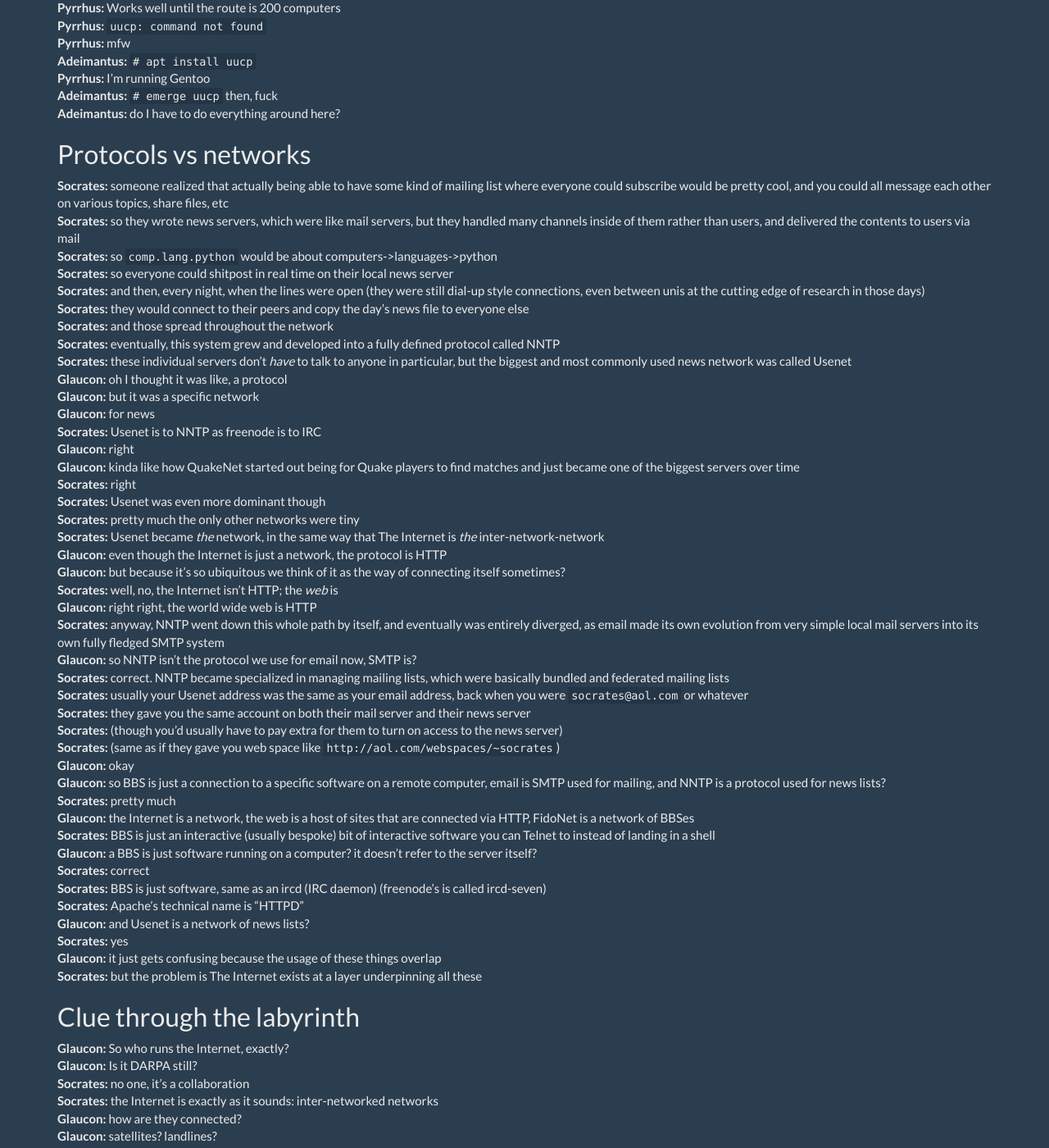
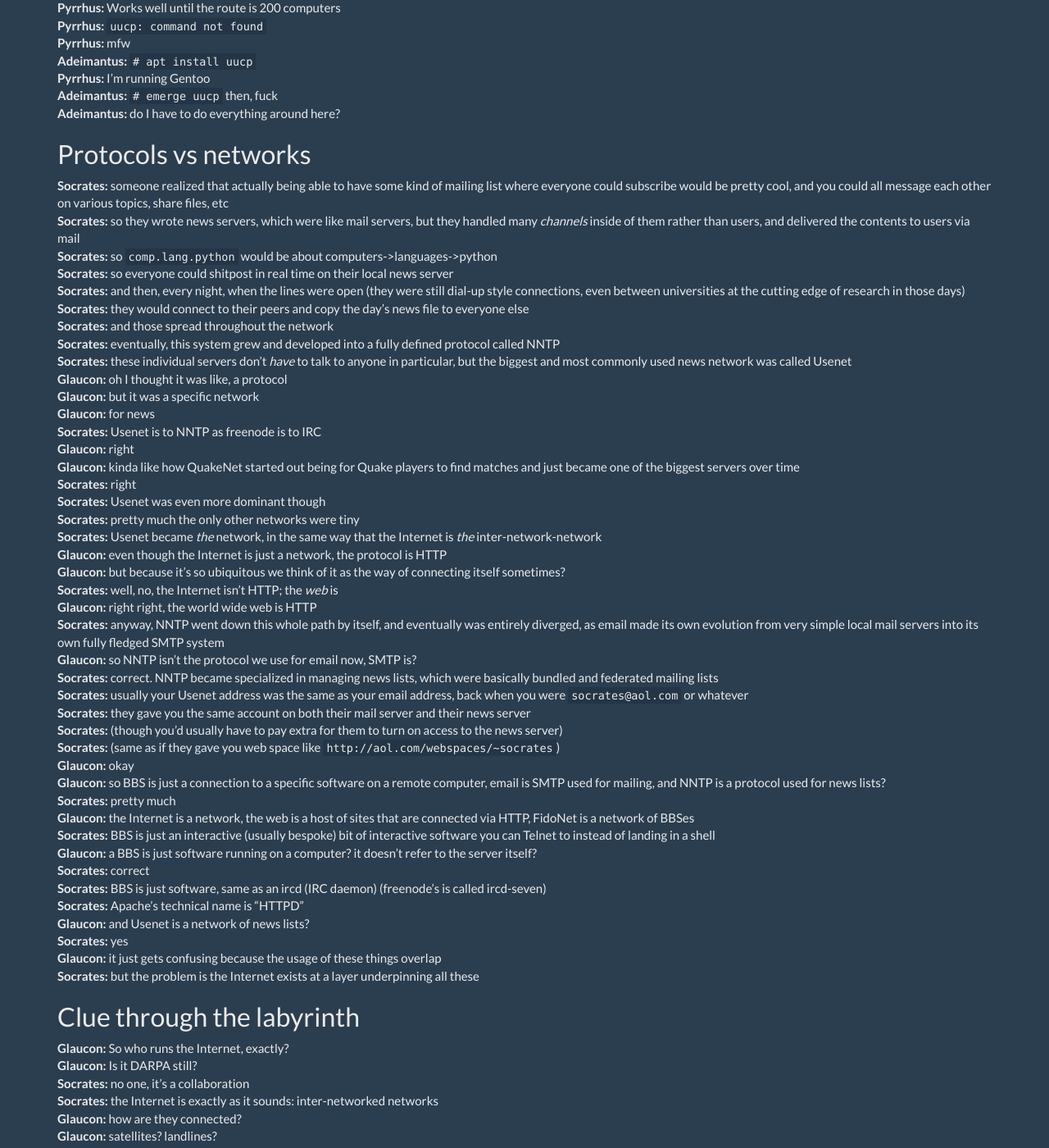
Before and after one commit to scriptkitties/fglt, a Jekyll site: the page built from _agora/book-03-daemons-at-the-gateway-part-01.md, in a window 1280 px wide and 1400 px high, scrolled down 3496 px. Shown: the whole window at 82% size. Built offline with Jekyll 4.4.1, drawn with Linux system fonts in a browser that asks for light colours; some of the changed text lies outside the part shown.

Commit message:
Typographical corrections

```diff
--- a/_agora/book-03-daemons-at-the-gateway-part-01.md
+++ b/_agora/book-03-daemons-at-the-gateway-part-01.md
@@ -99,7 +99,7 @@
 **Socrates:** but it was no more custom than SSH to Netris is "custom" SSH
 **Socrates:** make sense?
 **Socrates:** (i.e., it's not at all custom, just instead of launching `bash`, it launches another application)
-**Socrates:** SSH/telnet remained unchanged
+**Socrates:** SSH/Telnet remained unchanged
 **Glaucon:** right that's what I meant
 **Glaucon:** you jack into a program as opposed to the terminal [^svt]
 
@@ -135,7 +135,7 @@
 **Socrates:** `httpd` = http daemon = Apache
 **Socrates:** etc
 **Glaucon:** neato
-**Socrates:** see also systemd
+**Socrates:** see also: systemd
 **Adeimantus:** he said the s-word
 **Pyrrhus:** Inb4 systemD is botnet
 **Adeimantus:** see, there it goes
@@ -178,10 +178,10 @@
 ---------------------
 
 **Socrates:** someone realized that actually being able to have some kind of mailing list where everyone could subscribe would be pretty cool, and you could all message each other on various topics, share files, etc
-**Socrates:** so they wrote news servers, which were like mail servers, but they handled many channels inside of them rather than users, and delivered the contents to users via mail
+**Socrates:** so they wrote news servers, which were like mail servers, but they handled many *channels* inside of them rather than users, and delivered the contents to users via mail
 **Socrates:** so `comp.lang.python` would be about computers-&gt;languages-&gt;python
 **Socrates:** so everyone could shitpost in real time on their local news server
-**Socrates:** and then, every night, when the lines were open (they were still dial-up style connections, even between unis at the cutting edge of research in those days)
+**Socrates:** and then, every night, when the lines were open (they were still dial-up style connections, even between universities at the cutting edge of research in those days)
 **Socrates:** they would connect to their peers and copy the day's news file to everyone else
 **Socrates:** and those spread throughout the network
 **Socrates:** eventually, this system grew and developed into a fully defined protocol called NNTP
@@ -195,14 +195,14 @@
 **Socrates:** right
 **Socrates:** Usenet was even more dominant though
 **Socrates:** pretty much the only other networks were tiny
-**Socrates:** Usenet became *the* network, in the same way that The Internet is *the* inter-network-network
+**Socrates:** Usenet became *the* network, in the same way that the Internet is *the* inter-network-network
 **Glaucon:** even though the Internet is just a network, the protocol is HTTP
 **Glaucon:** but because it's so ubiquitous we think of it as the way of connecting itself sometimes?
 **Socrates:** well, no, the Internet isn't HTTP; the *web* is
 **Glaucon:** right right, the world wide web is HTTP
 **Socrates:** anyway, NNTP went down this whole path by itself, and eventually was entirely diverged, as email made its own evolution from very simple local mail servers into its own fully fledged SMTP system
 **Glaucon:** so NNTP isn't the protocol we use for email now, SMTP is?
-**Socrates:** correct. NNTP became specialized in managing mailing lists, which were basically bundled and federated mailing lists
+**Socrates:** correct. NNTP became specialized in managing news lists, which were basically bundled and federated mailing lists
 **Socrates:** usually your Usenet address was the same as your email address, back when you were `socrates@aol.com` or whatever
 **Socrates:** they gave you the same account on both their mail server and their news server
 **Socrates:** (though you'd usually have to pay extra for them to turn on access to the news server)
@@ -219,7 +219,7 @@
 **Glaucon:** and Usenet is a network of news lists?
 **Socrates:** yes
 **Glaucon:** it just gets confusing because the usage of these things overlap
-**Socrates:** but the problem is The Internet exists at a layer underpinning all these
+**Socrates:** but the problem is the Internet exists at a layer underpinning all these
 
 Clue through the labyrinth
 --------------------------
@@ -341,7 +341,7 @@
 **Socrates:** yep, and people do
 **Socrates:** in fact, a lot of finance companies have radio networks
 **Socrates:** the point is that the Internet doesn't really care about the physical medium
-**Socrates:** you can route over Ethernet, radio, fiber-optic, or printed out packet data scanned after being transported by pigeon
+**Socrates:** you can route over Ethernet, radio, fiber-optic, or printed-out packet data, scanned, after being transported by pigeon
 **Glaucon:** IPoAC [^ioa]
 **Socrates:** right
 **Socrates:** all that needs to happen is that routers can resolve a route from beginning to end via the IP prefixes they know about
```
Also changed, not shown: other parts of _agora/book-03-daemons-at-the-gateway-part-01.md (+8 -8 lines).
